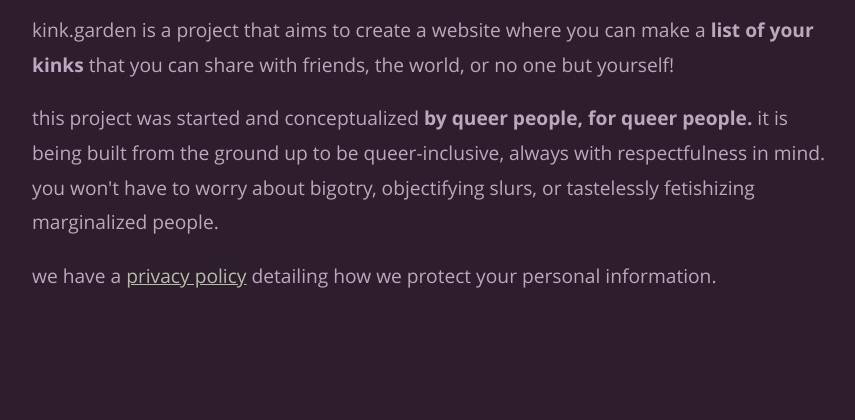
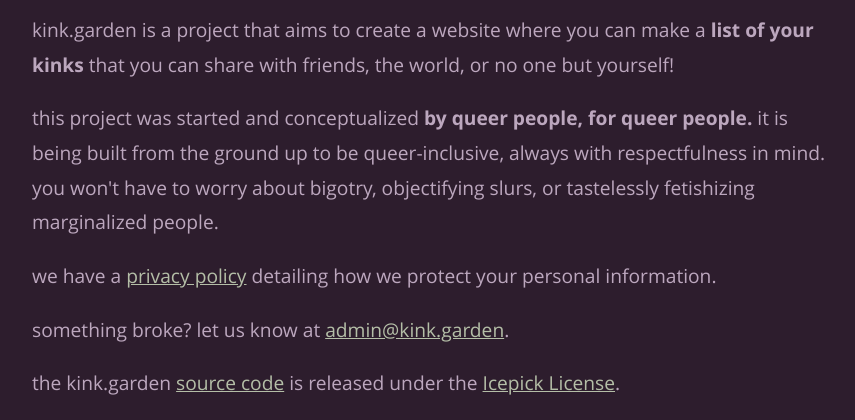
Before and after one commit to kinkgarden/kinkgarden, a Django app: template base/templates/base/index.html in a window 1280 px wide. Shown: the part 462-882 px from the top of the page, without its empty margins (208-1063 px from the left). Before the commit the page ends 750 px from the top, so only its background shows below. Run offline with Django 3.2, Linux system fonts and the light colour scheme; the template is opened without the code that fills it, so the values that code supplies are empty.

Commit message:
switch to Icepick License and add more links to homepage

```diff
--- a/base/templates/base/index.html
+++ b/base/templates/base/index.html
@@ -42,4 +42,7 @@
         ground up to be queer-inclusive, always with respectfulness in mind. you won't have to worry about bigotry,
         objectifying slurs, or tastelessly fetishizing marginalized people.</p>
     <p>we have a <a href="{% url 'base:privacy-policy' %}">privacy policy</a> detailing how we protect your personal information.</p>
+    <p>something broke? let us know at <a href="mailto:admin@kink.garden">admin@kink.garden</a>.</p>
+    <p>the kink.garden <a href="https://github.com/kinkgarden/kinkgarden">source code</a> is released under the
+        <a href="https://icepicklicense.org/versions/1.0.0">Icepick License</a>.</p>
 {% endblock %}
```
Also changed, not shown: LICENSE.md.
